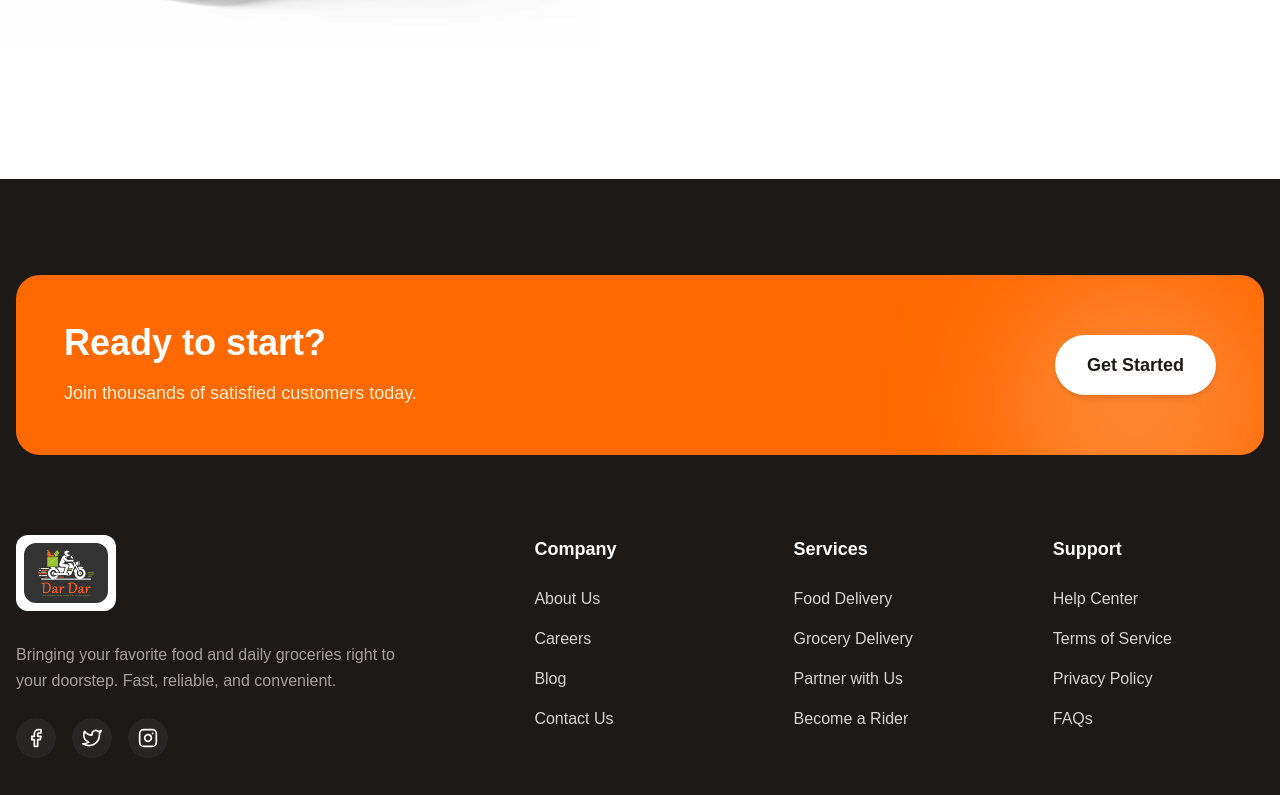
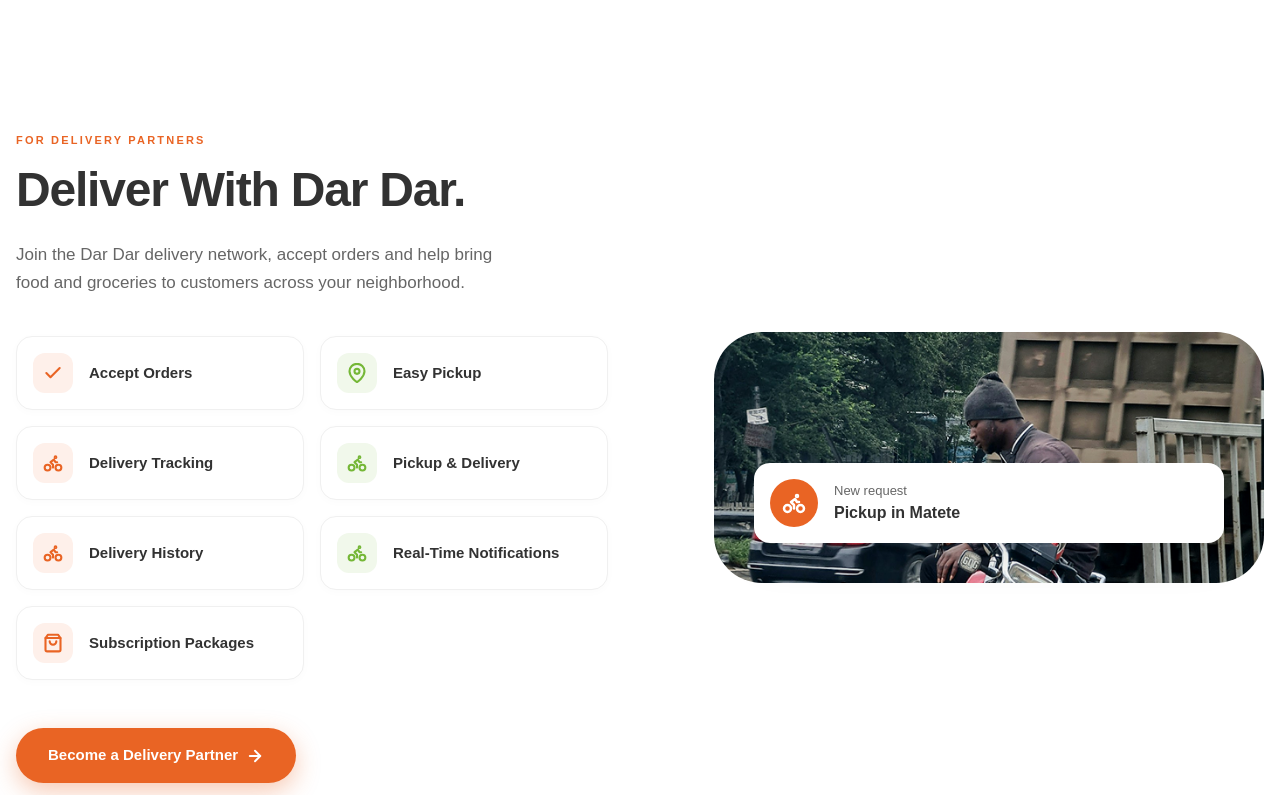
Before and after one commit to hrmrakib/Beboko-Web, a Next.js app: page / in a window 1280 px wide. Shown: the part 8145-8940 px from the top of the page. Built offline with nearby package versions, Linux system fonts and the light colour scheme.

Commit message:
feat: add DashboardSection and DeliveryPartnerSection components to home page

```diff
--- a/src/app/page.tsx
+++ b/src/app/page.tsx
@@ -10,6 +10,7 @@
 import { BusinessSection } from '@/components/sections/BusinessSection';
 import { StatsSection } from '@/components/sections/StatsSection';
 import { DashboardSection } from '@/components/sections/DashboardSection';
+import { DeliveryPartnerSection } from '@/components/sections/DeliveryPartnerSection';
 import { Footer } from '@/components/layout/Footer';
 
 export default function Home() {
@@ -28,6 +29,7 @@
         <BusinessSection />
         <StatsSection />
         <DashboardSection />
+        <DeliveryPartnerSection />
       </main>
       <Footer />
     </>
--- a/src/components/sections/DashboardSection.tsx
+++ b/src/components/sections/DashboardSection.tsx
@@ -21,11 +21,11 @@
         <div className="grid grid-cols-1 lg:grid-cols-2 gap-12 lg:gap-20 items-center">
 
           {/* Left Side: Mockup Image */}
-          <div className="order-2 lg:order-1 relative flex justify-center lg:justify-start w-full mt-10 lg:mt-0">
+          <div className="order-2 lg:order-1 relative flex justify-center w-full mt-10 lg:mt-0">
             <img
               src="/images/dashboard-phone.png"
               alt="Dar Dar Vendor Dashboard Mockup"
-              className="w-full max-w-[600px] lg:max-w-none lg:w-[125%] xl:w-[135%] h-auto object-contain lg:-ml-[10%] xl:-ml-[15%]"
+              className="w-full max-w-[450px] lg:max-w-[550px] h-auto object-contain"
             />
           </div>
 
--- /dev/null
+++ b/src/components/sections/DeliveryPartnerSection.tsx
@@ -0,0 +1,116 @@
+import React from 'react';
+import { Container } from '../layout/Container';
+
+const CheckIcon = (props: React.SVGProps<SVGSVGElement>) => (
+  <svg width="20" height="20" viewBox="0 0 24 24" fill="none" stroke="currentColor" strokeWidth="2.5" strokeLinecap="round" strokeLinejoin="round" {...props}>
+    <polyline points="20 6 9 17 4 12"></polyline>
+  </svg>
+);
+
+const PinIcon = (props: React.SVGProps<SVGSVGElement>) => (
+  <svg width="20" height="20" viewBox="0 0 24 24" fill="none" stroke="currentColor" strokeWidth="2.5" strokeLinecap="round" strokeLinejoin="round" {...props}>
+    <path d="M21 10c0 7-9 13-9 13s-9-6-9-13a9 9 0 0 1 18 0z"></path>
+    <circle cx="12" cy="10" r="3"></circle>
+  </svg>
+);
+
+const BikeIcon = (props: React.SVGProps<SVGSVGElement>) => (
+  <svg width="20" height="20" viewBox="0 0 24 24" fill="none" stroke="currentColor" strokeWidth="2.5" strokeLinecap="round" strokeLinejoin="round" {...props}>
+    <circle cx="5.5" cy="17.5" r="3.5" />
+    <circle cx="18.5" cy="17.5" r="3.5" />
+    <path d="M15 6a1 1 0 1 0 0-2 1 1 0 0 0 0 2zm-3 11.5V14l-3-3 4-3 2 3h2" />
+  </svg>
+);
+
+const BagIcon = (props: React.SVGProps<SVGSVGElement>) => (
+  <svg width="20" height="20" viewBox="0 0 24 24" fill="none" stroke="currentColor" strokeWidth="2.5" strokeLinecap="round" strokeLinejoin="round" {...props}>
+    <path d="M6 2L3 6v14a2 2 0 0 0 2 2h14a2 2 0 0 0 2-2V6l-3-4z"></path>
+    <line x1="3" y1="6" x2="21" y2="6"></line>
+    <path d="M16 10a4 4 0 0 1-8 0"></path>
+  </svg>
+);
+
+const features = [
+  { text: 'Accept Orders', icon: CheckIcon, color: 'orange' },
+  { text: 'Easy Pickup', icon: PinIcon, color: 'green' },
+  { text: 'Delivery Tracking', icon: BikeIcon, color: 'orange' },
+  { text: 'Pickup & Delivery', icon: BikeIcon, color: 'green' },
+  { text: 'Delivery History', icon: BikeIcon, color: 'orange' },
+  { text: 'Real-Time Notifications', icon: BikeIcon, color: 'green' },
+  { text: 'Subscription Packages', icon: BagIcon, color: 'orange' },
+];
+
+export function DeliveryPartnerSection() {
+  return (
+    <section className="py-20 lg:py-28 bg-[#FFFFFF] overflow-hidden">
+      <Container>
+        <div className="grid grid-cols-1 lg:grid-cols-2 gap-12 lg:gap-16 items-center">
+
+          {/* Left Side: Content */}
+          <div className="order-2 lg:order-1">
+            <h2 className="text-[11px] font-bold text-[#E96424] tracking-[0.2em] uppercase mb-4">
+              FOR DELIVERY PARTNERS
+            </h2>
+            <h3 className="text-[2.5rem] md:text-5xl font-black text-[#323232] mb-6 leading-[1.1] tracking-tight">
+              Deliver With Dar Dar.
+            </h3>
+            <p className="text-[#666666] text-[17px] leading-relaxed mb-10 max-w-[500px]">
+              Join the Dar Dar delivery network, accept orders and help bring food and groceries to customers across your neighborhood.
+            </p>
+
+            <div className="grid grid-cols-1 sm:grid-cols-2 gap-4 mb-12 max-w-[600px]">
+              {features.map((feature, idx) => {
+                const Icon = feature.icon;
+                const isOrange = feature.color === 'orange';
+                const bgClass = isOrange ? 'bg-[#FEF0EA]' : 'bg-[#F1F8EB]';
+                const iconColorClass = isOrange ? 'text-[#E96424]' : 'text-[#75B737]';
+
+                return (
+                  <div key={idx} className="flex items-center gap-4 p-4 border border-[#F0F0F0] rounded-2xl bg-white shadow-[0_2px_10px_rgba(0,0,0,0.02)] transition-shadow hover:shadow-[0_4px_15px_rgba(0,0,0,0.05)]">
+                    <div className={`w-10 h-10 rounded-xl flex items-center justify-center shrink-0 ${bgClass} ${iconColorClass}`}>
+                      <Icon className="w-5 h-5" />
+                    </div>
+                    <span className="text-[#323232] font-bold text-[15px]">
+                      {feature.text}
+                    </span>
+                  </div>
+                );
+              })}
+            </div>
+
+            <button className="bg-[#E96424] hover:bg-[#d6571b] text-white px-8 py-4 rounded-full text-[15px] font-bold inline-flex items-center gap-2 transition-colors shadow-[0_8px_25px_rgb(233,100,36,0.35)]">
+              Become a Delivery Partner
+              <svg width="18" height="18" viewBox="0 0 24 24" fill="none" stroke="currentColor" strokeWidth="2.5" strokeLinecap="round" strokeLinejoin="round">
+                <line x1="5" y1="12" x2="19" y2="12"></line>
+                <polyline points="12 5 19 12 12 19"></polyline>
+              </svg>
+            </button>
+          </div>
+
+          {/* Right Side: Image */}
+          <div className="order-1 lg:order-2 relative w-full flex justify-center lg:justify-end">
+            <div className="relative w-full max-w-[550px]">
+              <img
+                src="/images/rider.png"
+                alt="Delivery Rider"
+                className="w-full h-auto object-cover rounded-[2rem] lg:rounded-[3rem]"
+              />
+
+              {/* Floating Card */}
+              <div className="absolute bottom-6 left-6 right-6 sm:bottom-10 sm:left-10 sm:right-10 bg-white rounded-2xl p-4 shadow-[0_15px_40px_rgba(0,0,0,0.12)] flex items-center gap-4">
+                <div className="w-12 h-12 rounded-full bg-[#E96424] flex items-center justify-center shrink-0">
+                  <BikeIcon className="w-6 h-6 text-white" />
+                </div>
+                <div>
+                  <p className="text-[13px] text-[#666666] font-medium leading-tight mb-1">New request</p>
+                  <p className="text-[16px] text-[#323232] font-black leading-tight">Pickup in Matete</p>
+                </div>
+              </div>
+            </div>
+          </div>
+
+        </div>
+      </Container>
+    </section>
+  );
+}
```
